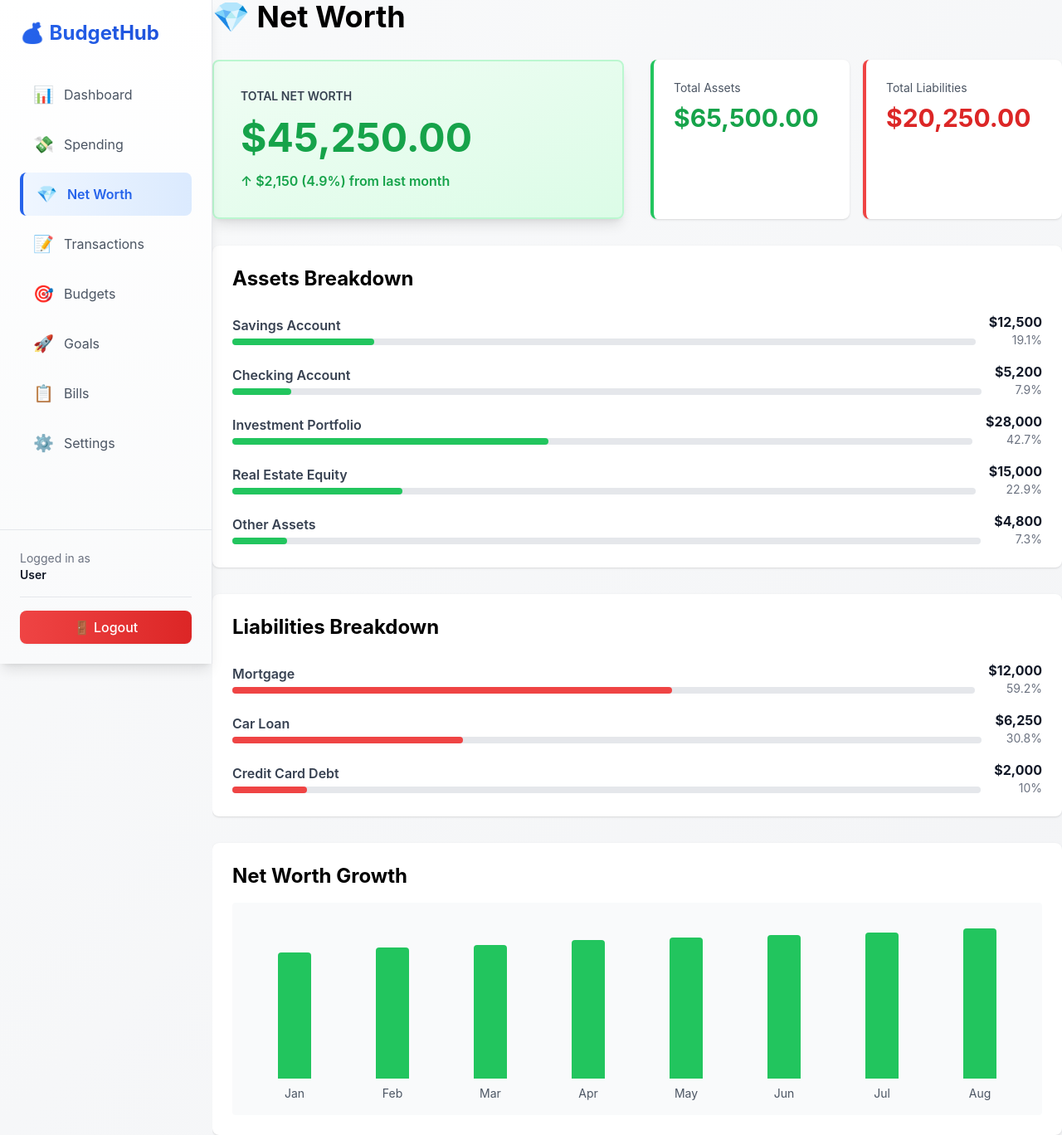
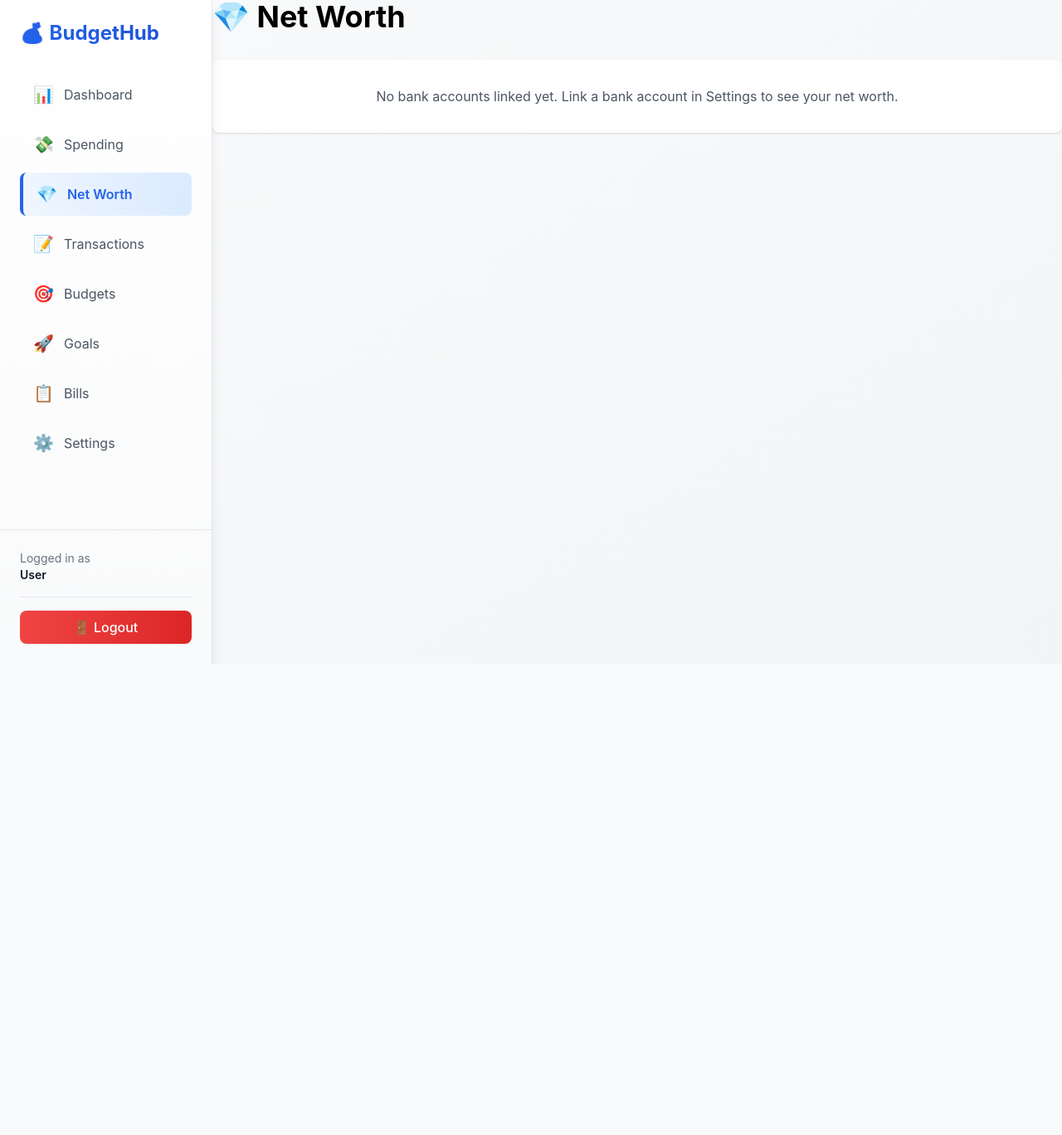
Before and after one commit to pvsugumar/budgethub, a Next.js app: page /dashboard/net-worth in a window 1280 px wide. Shown: the whole page at 83% size. After the commit the page ends 800 px from the top, so only its background shows below. Built offline with nearby package versions, Linux system fonts and the light colour scheme.

Commit message:
feat: wire Net Worth and Spending pages to real bank/transaction data

```diff
--- a/src/app/api/budgets/route.ts
+++ b/src/app/api/budgets/route.ts
@@ -1,10 +1,13 @@
 import { NextRequest, NextResponse } from 'next/server';
 import { prisma } from '@/lib/db';
 
-export async function GET(_req: NextRequest) {
+export async function GET(req: NextRequest) {
   try {
-    // TODO: Add authentication check
-    const userId = 'user-id'; // Should come from session
+    const userId = req.nextUrl.searchParams.get('userId');
+
+    if (!userId) {
+      return NextResponse.json({ message: 'Missing userId' }, { status: 400 });
+    }
 
     const budgets = await prisma.budget.findMany({
       where: { userId },
@@ -23,11 +26,9 @@ export async function GET(_req: NextRequest) {
 
 export async function POST(req: NextRequest) {
   try {
-    // TODO: Add authentication check
-    const userId = 'user-id'; // Should come from session
-    const { category, limit, month, year } = await req.json();
+    const { userId, category, limit, month, year } = await req.json();
 
-    if (!category || !limit) {
+    if (!userId || !category || !limit) {
       return NextResponse.json(
         { message: 'Missing required fields' },
         { status: 400 }
--- a/src/app/dashboard/net-worth/page.tsx
+++ b/src/app/dashboard/net-worth/page.tsx
@@ -1,6 +1,56 @@
 'use client';
 
+import { useState, useEffect } from 'react';
+
+interface BankAccount {
+  id: string;
+  name: string;
+  type: string;
+  subtype: string | null;
+  mask: string | null;
+  balance: number;
+}
+
 export default function NetWorthPage() {
+  const [accounts, setAccounts] = useState<BankAccount[]>([]);
+  const [loading, setLoading] = useState(true);
+
+  useEffect(() => {
+    const userId = localStorage.getItem('userId');
+    if (!userId) {
+      setLoading(false);
+      return;
+    }
+    fetch(`/api/bank-accounts?userId=${userId}`)
+      .then((res) => (res.ok ? res.json() : []))
+      .then(setAccounts)
+      .finally(() => setLoading(false));
+  }, []);
+
+  // Plaid balances for credit/loan accounts represent amount owed (liabilities)
+  const liabilityTypes = ['credit', 'loan'];
+  const assets = accounts.filter((a) => !liabilityTypes.includes(a.type));
+  const liabilities = accounts.filter((a) => liabilityTypes.includes(a.type));
+
+  const totalAssets = assets.reduce((sum, a) => sum + a.balance, 0);
+  const totalLiabilities = liabilities.reduce((sum, a) => sum + a.balance, 0);
+  const netWorth = totalAssets - totalLiabilities;
+
+  if (loading) {
+    return <div className="text-center py-12 text-gray-600">Loading net worth...</div>;
+  }
+
+  if (accounts.length === 0) {
+    return (
+      <div>
+        <h1 className="text-4xl font-bold mb-8">💎 Net Worth</h1>
+        <div className="bg-white p-8 rounded-lg shadow text-center text-gray-600">
+          <p>No bank accounts linked yet. Link a bank account in Settings to see your net worth.</p>
+        </div>
+      </div>
+    );
+  }
+
   return (
     <div>
       <h1 className="text-4xl font-bold mb-8">💎 Net Worth</h1>
@@ -9,19 +59,18 @@ export default function NetWorthPage() {
         {/* Net Worth Card */}
         <div className="bg-gradient-to-br from-green-50 to-green-100 p-8 rounded-lg shadow-lg border-2 border-green-200">
           <p className="text-gray-700 text-sm font-semibold">TOTAL NET WORTH</p>
-          <p className="text-5xl font-bold text-green-600 mt-4">$45,250.00</p>
-          <p className="text-green-600 font-semibold mt-4">↑ $2,150 (4.9%) from last month</p>
+          <p className="text-5xl font-bold text-green-600 mt-4">${netWorth.toFixed(2)}</p>
         </div>
 
         {/* Assets vs Liabilities */}
         <div className="grid grid-cols-2 gap-4">
           <div className="bg-white p-6 rounded-lg shadow border-l-4 border-green-500">
             <p className="text-gray-600 text-sm">Total Assets</p>
-            <p className="text-3xl font-bold text-green-600 mt-2">$65,500.00</p>
+            <p className="text-3xl font-bold text-green-600 mt-2">${totalAssets.toFixed(2)}</p>
           </div>
           <div className="bg-white p-6 rounded-lg shadow border-l-4 border-red-500">
             <p className="text-gray-600 text-sm">Total Liabilities</p>
-            <p className="text-3xl font-bold text-red-600 mt-2">$20,250.00</p>
+            <p className="text-3xl font-bold text-red-600 mt-2">${totalLiabilities.toFixed(2)}</p>
           </div>
         </div>
       </div>
@@ -29,84 +78,67 @@ export default function NetWorthPage() {
       {/* Assets Breakdown */}
       <div className="bg-white p-6 rounded-lg shadow mb-8">
         <h2 className="text-2xl font-bold mb-6">Assets Breakdown</h2>
+        {assets.length === 0 ? (
+          <p className="text-gray-600">No asset accounts linked.</p>
+        ) : (
           <div className="space-y-4">
-          {[
-            { asset: 'Savings Account', amount: 12500, percent: 19.1 },
-            { asset: 'Checking Account', amount: 5200, percent: 7.9 },
-            { asset: 'Investment Portfolio', amount: 28000, percent: 42.7 },
-            { asset: 'Real Estate Equity', amount: 15000, percent: 22.9 },
-            { asset: 'Other Assets', amount: 4800, percent: 7.3 },
-          ].map((item) => (
-            <div key={item.asset} className="flex items-center justify-between">
+            {assets.map((item) => {
+              const percent = totalAssets > 0 ? (item.balance / totalAssets) * 100 : 0;
+              return (
+                <div key={item.id} className="flex items-center justify-between">
                   <div className="flex-1">
-                <p className="font-semibold text-gray-700">{item.asset}</p>
+                    <p className="font-semibold text-gray-700">
+                      {item.name} {item.mask ? `••••${item.mask}` : ''}
+                    </p>
                     <div className="w-full bg-gray-200 rounded-full h-2 mt-1">
                       <div
                         className="bg-green-500 h-2 rounded-full"
-                    style={{ width: `${item.percent}%` }}
+                        style={{ width: `${percent}%` }}
                       />
                     </div>
                   </div>
                   <div className="text-right ml-4">
-                <p className="font-bold text-gray-900">${item.amount.toLocaleString()}</p>
-                <p className="text-gray-500 text-sm">{item.percent}%</p>
+                    <p className="font-bold text-gray-900">${item.balance.toFixed(2)}</p>
+                    <p className="text-gray-500 text-sm">{percent.toFixed(1)}%</p>
                   </div>
                 </div>
-          ))}
+              );
+            })}
           </div>
+        )}
       </div>
 
       {/* Liabilities Breakdown */}
-      <div className="bg-white p-6 rounded-lg shadow mb-8">
+      <div className="bg-white p-6 rounded-lg shadow">
         <h2 className="text-2xl font-bold mb-6">Liabilities Breakdown</h2>
+        {liabilities.length === 0 ? (
+          <p className="text-gray-600">No liability accounts linked.</p>
+        ) : (
           <div className="space-y-4">
-          {[
-            { liability: 'Mortgage', amount: 12000, percent: 59.2 },
-            { liability: 'Car Loan', amount: 6250, percent: 30.8 },
-            { liability: 'Credit Card Debt', amount: 2000, percent: 10 },
-          ].map((item) => (
-            <div key={item.liability} className="flex items-center justify-between">
+            {liabilities.map((item) => {
+              const percent = totalLiabilities > 0 ? (item.balance / totalLiabilities) * 100 : 0;
+              return (
+                <div key={item.id} className="flex items-center justify-between">
                   <div className="flex-1">
-                <p className="font-semibold text-gray-700">{item.liability}</p>
+                    <p className="font-semibold text-gray-700">
+                      {item.name} {item.mask ? `••••${item.mask}` : ''}
+                    </p>
                     <div className="w-full bg-gray-200 rounded-full h-2 mt-1">
                       <div
                         className="bg-red-500 h-2 rounded-full"
-                    style={{ width: `${item.percent}%` }}
+                        style={{ width: `${percent}%` }}
                       />
                     </div>
                   </div>
                   <div className="text-right ml-4">
-                <p className="font-bold text-gray-900">${item.amount.toLocaleString()}</p>
-                <p className="text-gray-500 text-sm">{item.percent}%</p>
+                    <p className="font-bold text-gray-900">${item.balance.toFixed(2)}</p>
+                    <p className="text-gray-500 text-sm">{percent.toFixed(1)}%</p>
                   </div>
                 </div>
-          ))}
+              );
+            })}
           </div>
-      </div>
-
-      {/* Net Worth Trend */}
-      <div className="bg-white p-6 rounded-lg shadow">
-        <h2 className="text-2xl font-bold mb-4">Net Worth Growth</h2>
-        <div className="h-64 flex items-end justify-around bg-gray-50 p-4 rounded">
-          {[
-            { month: 'Jan', value: 38000 },
-            { month: 'Feb', value: 39500 },
-            { month: 'Mar', value: 40200 },
-            { month: 'Apr', value: 41800 },
-            { month: 'May', value: 42500 },
-            { month: 'Jun', value: 43200 },
-            { month: 'Jul', value: 44100 },
-            { month: 'Aug', value: 45250 },
-          ].map((data) => (
-            <div key={data.month} className="flex flex-col items-center">
-              <div
-                className="bg-green-500 rounded-t w-10"
-                style={{ height: `${(data.value / 50000) * 200}px` }}
-              />
-              <p className="text-sm text-gray-600 mt-2">{data.month}</p>
-            </div>
-          ))}
-        </div>
+        )}
       </div>
     </div>
   );
```
Also changed, not shown: src/app/dashboard/spending/page.tsx (+98 -19 lines). Lines whose indentation alone changed are shown as unchanged.
